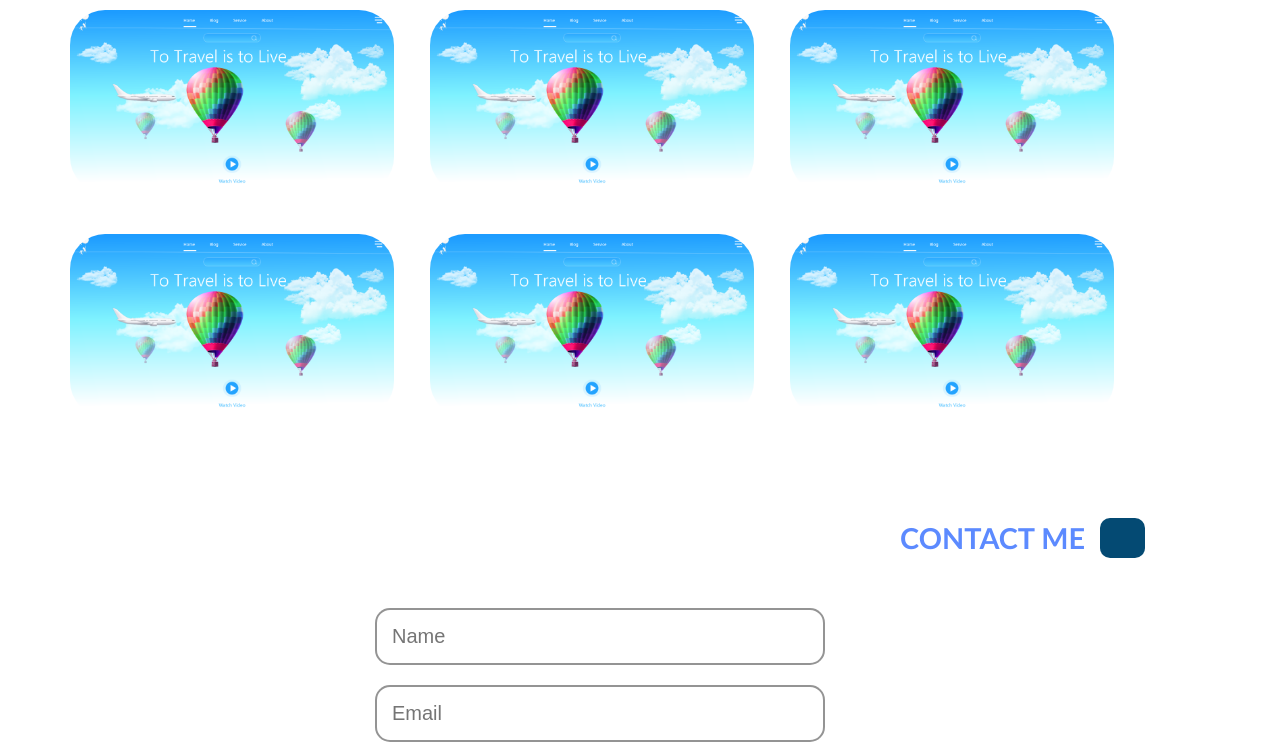
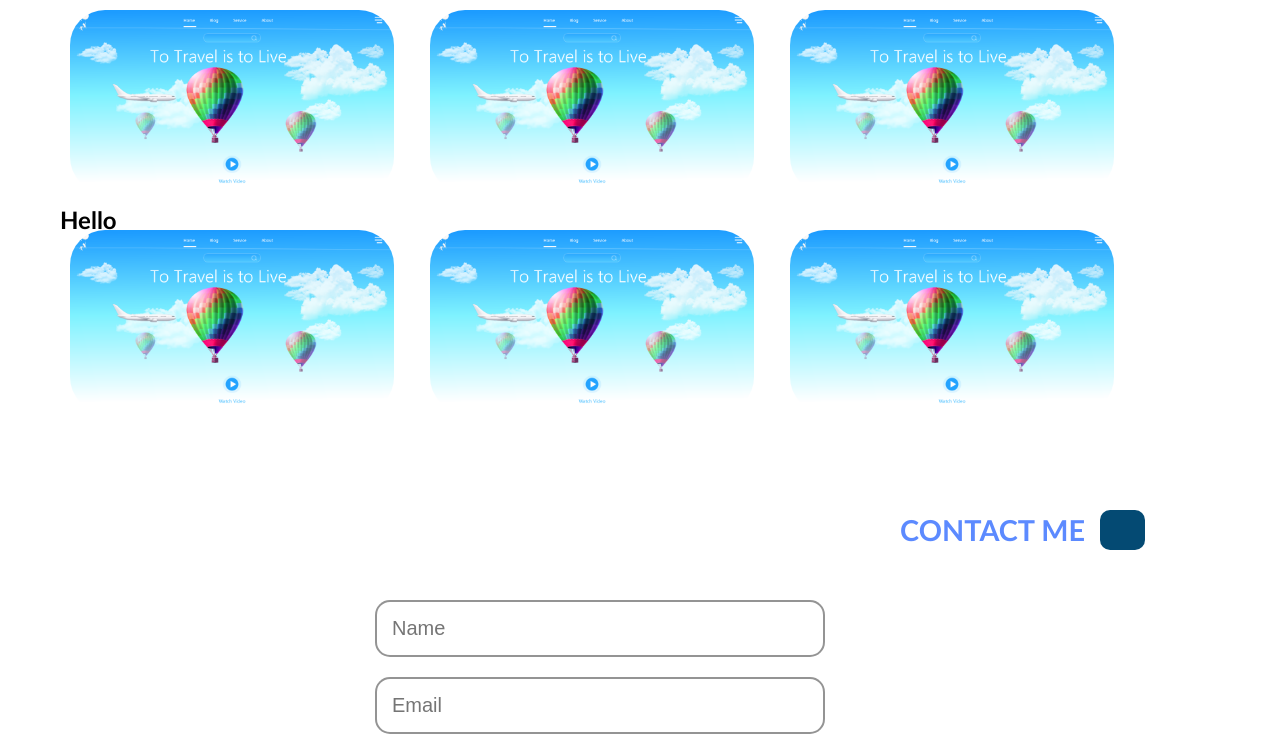
Before and after one commit to lakshanamal/my-portfolio, a React (Create React App) app: page / in a window 1280 px wide. Shown: the part 2496-3248 px from the top of the page. Built offline with nearby package versions, Linux system fonts and the light colour scheme.

Commit message:
set Name

```diff
--- a/src/MyProject.js
+++ b/src/MyProject.js
@@ -3,6 +3,9 @@ import projectImg from "./assests/img/ui1.png";
 import ProjectPop from "./projectPop";
 const Project = () => {
   const [open, setOpen] = useState(false);
+  const [name, setName] = useState("");
+  const [link, setLink] = useState("");
+  const [tech, setTech] = useState({});
 
   return (
     <div className="ui-box">
@@ -16,12 +19,24 @@ const Project = () => {
         <div
           className="ui-grid-item"
           onClick={() => {
+            setName("Memo Chat application");
             setOpen(true);
           }}
         >
-          <h1>
-            <img src={projectImg} alt="" />
-          </h1>
+          <img src={projectImg} alt="" />
+
+          <div style={{ position: "absolute" }}>
+            <h2>Hello</h2>
+          </div>
+        </div>
+
+        <div
+          className="ui-grid-item"
+          onClick={() => {
+            setOpen(true);
+          }}
+        >
+          <img src={projectImg} alt="" />
         </div>
         <div
           className="ui-grid-item"
@@ -29,9 +44,7 @@ const Project = () => {
             setOpen(true);
           }}
         >
-          <h1>
-            <img src={projectImg} alt="" />
-          </h1>
+          <img src={projectImg} alt="" />
         </div>
         <div
           className="ui-grid-item"
@@ -39,9 +52,7 @@ const Project = () => {
             setOpen(true);
           }}
         >
-          <h1>
-            <img src={projectImg} alt="" />
-          </h1>
+          <img src={projectImg} alt="" />
         </div>
         <div
           className="ui-grid-item"
@@ -49,9 +60,7 @@ const Project = () => {
             setOpen(true);
           }}
         >
-          <h1>
-            <img src={projectImg} alt="" />
-          </h1>
+          <img src={projectImg} alt="" />
         </div>
         <div
           className="ui-grid-item"
@@ -59,22 +68,10 @@ const Project = () => {
             setOpen(true);
           }}
         >
-          <h1>
-            <img src={projectImg} alt="" />
-          </h1>
-        </div>
-        <div
-          className="ui-grid-item"
-          onClick={() => {
-            setOpen(true);
-          }}
-        >
-          <h1>
-            <img src={projectImg} alt="" />
-          </h1>
+          <img src={projectImg} alt="" />
         </div>
       </div>
-      {open && <ProjectPop stateChanger={setOpen} />}
+      {open && <ProjectPop stateChanger={setOpen} name={name} />}
     </div>
   );
 };
--- a/src/projectPop.js
+++ b/src/projectPop.js
@@ -1,13 +1,11 @@
 import React, { useState, useEffect, useRef } from "react";
 import { FontAwesomeIcon } from "@fortawesome/react-fontawesome";
-import { FaGithub, FaLinkedinIn, FaTimes } from "react-icons/fa";
+import { FaTimes } from "react-icons/fa";
 import ReactPlayer from "react-player";
 import pj1 from "./assests/video/pj1.mp4";
-import { BrowserRouter as Router, Switch, Route, Link } from "react-router-dom";
 
-const ProjectPOp = ({ stateChanger }) => {
+const ProjectPOp = ({ stateChanger, name }) => {
   const [isClose, setIsClose] = useState(false);
-  const myContainer = useRef(null);
 
   let buttonstyle = {
     backgroundColor: "",
@@ -51,7 +49,7 @@ const ProjectPOp = ({ stateChanger }) => {
   };
 
   return (
-    <div style={isClose ? buttonstyleNone : buttonstyle} ref={myContainer}>
+    <div style={isClose ? buttonstyleNone : buttonstyle}>
       <div style={{ width: "100%", height: 30 }}>
         <FaTimes
           style={{ float: "right", cursor: "pointer" }}
@@ -94,7 +92,7 @@ const ProjectPOp = ({ stateChanger }) => {
             color: "#4B6171",
           }}
         >
-          <h3>Memo Chat application</h3>
+          <h3>{name}</h3>
 
           <div style={{ paddingTop: 10 }}>
             <h3
```
